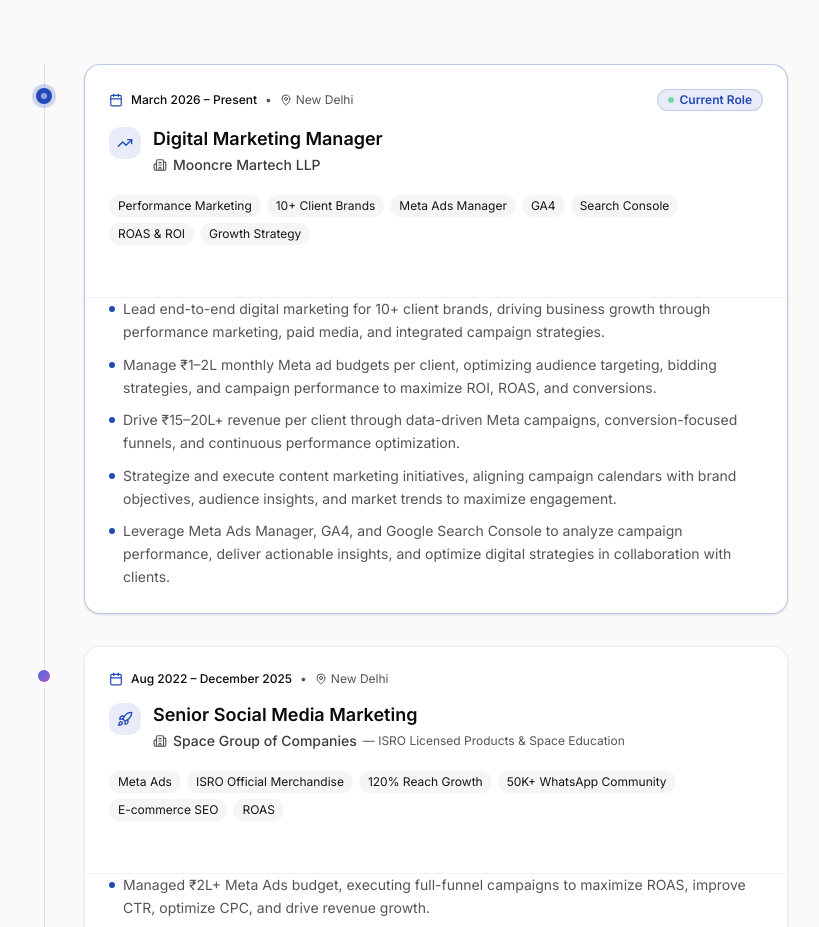
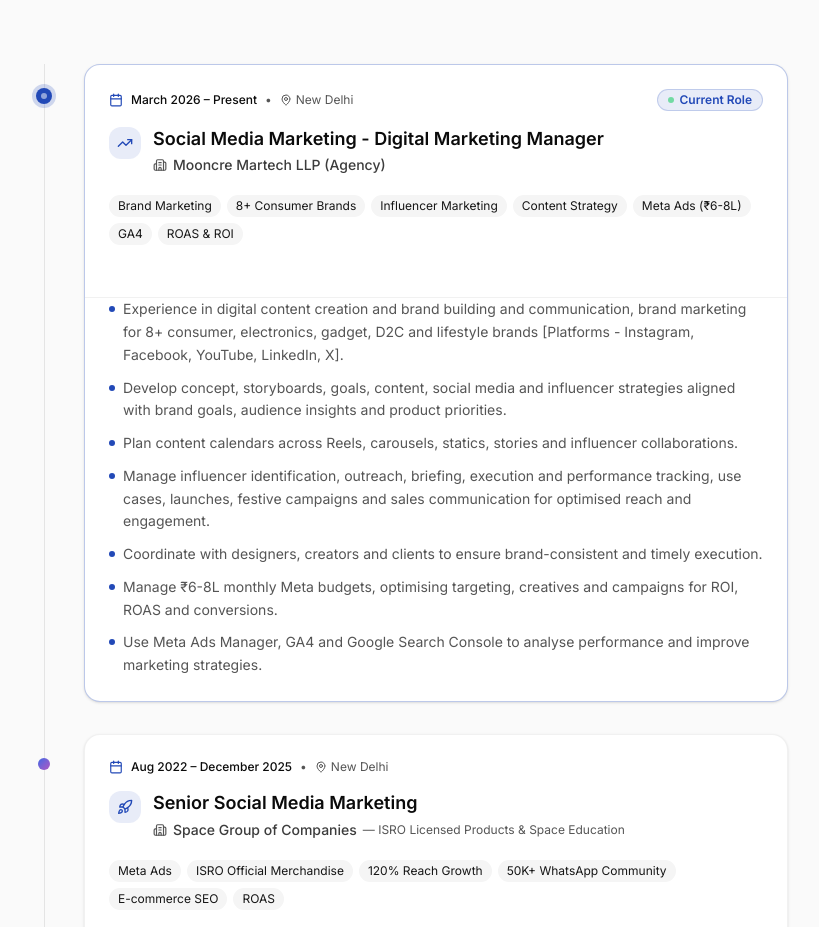
Before and after one commit to cloudyunicorn/triptikumari, a Next.js app: page / in a window 1280 px wide. Shown: the part 3289-4216 px from the top of the page, without its empty margins (236-1055 px from the left). Built offline with nearby package versions, Linux system fonts and the light colour scheme.

Commit message:
updated experience section

```diff
--- a/components/ui/experience-section.tsx
+++ b/components/ui/experience-section.tsx
@@ -7,19 +7,21 @@
 
 const experiences = [
   {
-    title: "Digital Marketing Manager",
-    company: "Mooncre Martech LLP",
+    title: "Social Media Marketing - Digital Marketing Manager",
+    company: "Mooncre Martech LLP (Agency)",
     location: "New Delhi",
     period: "March 2026 – Present",
     isCurrent: true,
     description: [
-      "Lead end-to-end digital marketing for 10+ client brands, driving business growth through performance marketing, paid media, and integrated campaign strategies.",
-      "Manage ₹1–2L monthly Meta ad budgets per client, optimizing audience targeting, bidding strategies, and campaign performance to maximize ROI, ROAS, and conversions.",
-      "Drive ₹15–20L+ revenue per client through data-driven Meta campaigns, conversion-focused funnels, and continuous performance optimization.",
-      "Strategize and execute content marketing initiatives, aligning campaign calendars with brand objectives, audience insights, and market trends to maximize engagement.",
-      "Leverage Meta Ads Manager, GA4, and Google Search Console to analyze campaign performance, deliver actionable insights, and optimize digital strategies in collaboration with clients."
+      "Experience in digital content creation and brand building and communication, brand marketing for 8+ consumer, electronics, gadget, D2C and lifestyle brands [Platforms - Instagram, Facebook, YouTube, LinkedIn, X].",
+      "Develop concept, storyboards, goals, content, social media and influencer strategies aligned with brand goals, audience insights and product priorities.",
+      "Plan content calendars across Reels, carousels, statics, stories and influencer collaborations.",
+      "Manage influencer identification, outreach, briefing, execution and performance tracking, use cases, launches, festive campaigns and sales communication for optimised reach and engagement.",
+      "Coordinate with designers, creators and clients to ensure brand-consistent and timely execution.",
+      "Manage ₹6-8L monthly Meta budgets, optimising targeting, creatives and campaigns for ROI, ROAS and conversions.",
+      "Use Meta Ads Manager, GA4 and Google Search Console to analyse performance and improve marketing strategies."
     ],
-    tags: ["Performance Marketing", "10+ Client Brands", "Meta Ads Manager", "GA4", "Search Console", "ROAS & ROI", "Growth Strategy"],
+    tags: ["Brand Marketing", "8+ Consumer Brands", "Influencer Marketing", "Content Strategy", "Meta Ads (₹6-8L)", "GA4", "ROAS & ROI"],
     icon: TrendingUp
   },
   {
```
